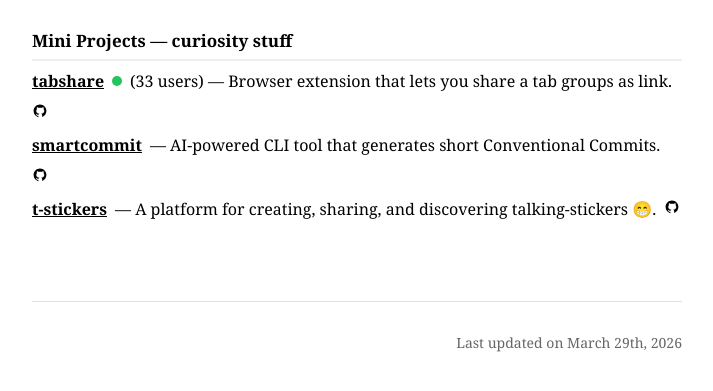
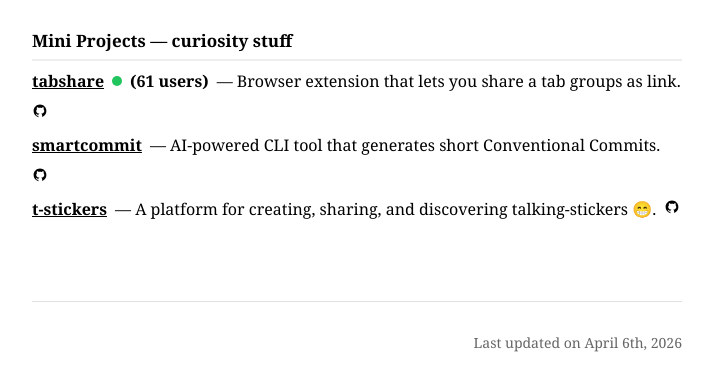
Before and after one commit to SidhuAchary02/sidhuachary02.github.io, a plain HTML site: page projects.html in a window 1280 px wide. Shown: the part 295-686 px from the top of the page, without its empty margins (283-996 px from the left). Drawn offline with Linux system fonts and the light colour scheme.

Commit message:
update projects

```diff
--- a/projects.html
+++ b/projects.html
@@ -208,7 +208,7 @@
             <ul>
                 <li>
                     <a href="https://chromewebstore.google.com/detail/tabshare-share-tab-groups/ackkgbdepcbjjlbfidccojaodiikiold"
-                        target="_blank">tabshare</a><span class="green-dot"></span>(33 users) — Browser extension that
+                        target="_blank">tabshare</a><span class="green-dot"></span><strong>(61 users)</strong> — Browser extension that
                     lets you share a tab groups as link.
                     <a href="https://sidhuachary02.github.io/tabshare-extension/" target="_blank"><img
                             src="assets/icons8-github.svg" alt="GitHub"></a>
@@ -241,7 +241,7 @@
 
         <!-- Footer -->
         <footer>
-            Last updated on March 29th, 2026
+            Last updated on April 6th, 2026
         </footer>
     </div>
 </body>
```
